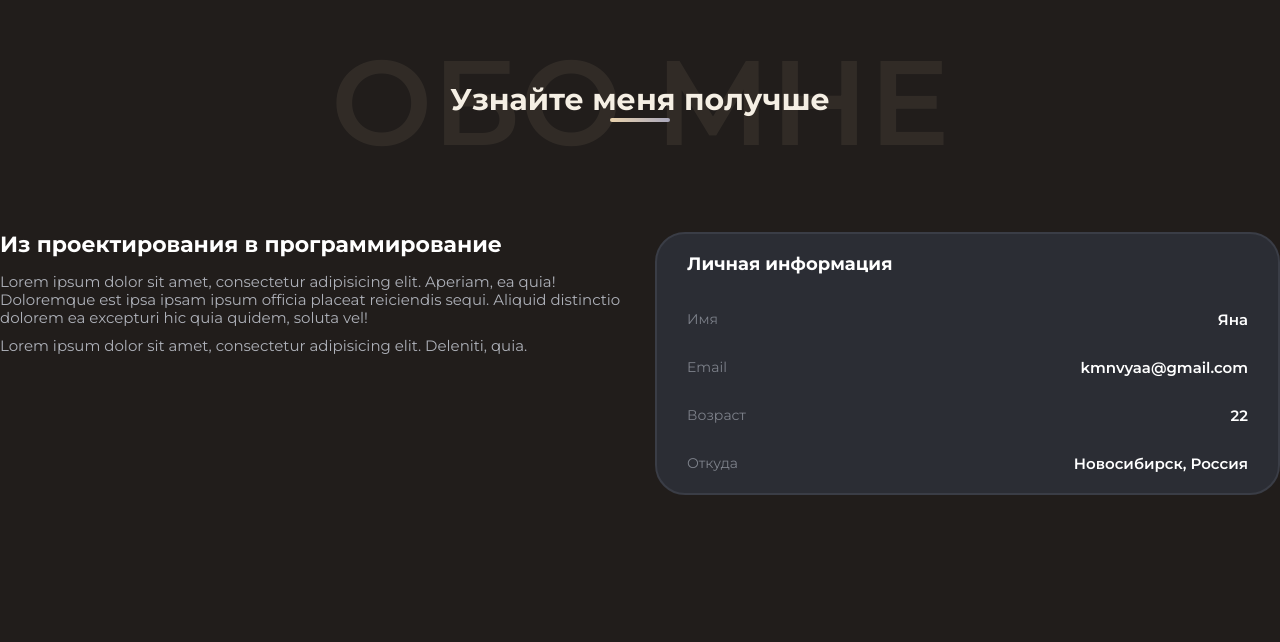
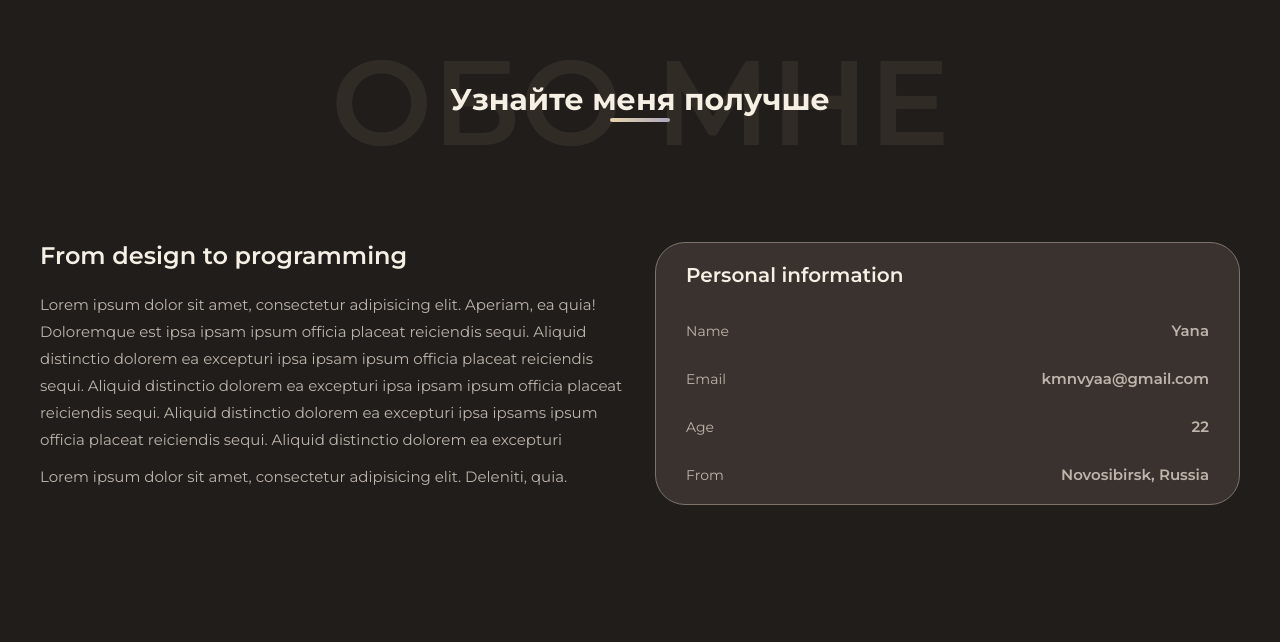
Before and after one commit to KmnvYaA/perfomance, a React (Vite) app: page / in a window 1280 px wide. Shown: the part 838-1480 px from the top of the page. Built offline with nearby package versions, Linux system fonts and the light colour scheme.

Commit message:
feat: стилизация about me

```diff
--- a/src/components/TitleSection.tsx
+++ b/src/components/TitleSection.tsx
@@ -24,7 +24,7 @@ const StyledTitleWrapper = styled.div`
     display: flex;
     align-items: center;
     justify-content: center;
-    margin-bottom: 90px;
+    margin-bottom: 100px;
 `;
 
 const StyledBackgroundTitle = styled.h2`
--- a/src/layout/sections/about/AboutMe.tsx
+++ b/src/layout/sections/about/AboutMe.tsx
@@ -4,18 +4,27 @@ import {TitleSection} from "../../../components/TitleSection.tsx";
 import styled from "styled-components";
 import {PersonalCard} from "./PersonalCard.tsx";
 import {FlexWrapper} from "../../../components/FlexWrapper.tsx";
+import {Container} from "../../../components/Container.ts";
+import {theme} from "../../../styles/Theme.ts";
 
 export const AboutMe = () => {
     return (
         <StyledAboutMe>
+            <Container>
+
                 <TitleSection back={"ОБО МНЕ"} front={"Узнайте меня получше"}/>
                 <PageWrapper>
-                <FlexWrapper gap={'10px'} direction={'column'}  >
+                    <FlexWrapper gap={'10px'} direction={'column'}>
                         <StyledTitleAbout>
-                        Из проектирования в программирование
+                            From design to programming
                         </StyledTitleAbout>
                         <StyledTextAbout>
-                        Lorem ipsum dolor sit amet, consectetur adipisicing elit. Aperiam, ea quia! Doloremque est ipsa ipsam ipsum officia placeat reiciendis sequi. Aliquid distinctio dolorem ea excepturi hic quia quidem, soluta vel!
+                            Lorem ipsum dolor sit amet, consectetur adipisicing elit. Aperiam, ea quia! Doloremque est
+                            ipsa ipsam ipsum officia placeat reiciendis sequi. Aliquid distinctio dolorem ea excepturi
+                            ipsa ipsam ipsum officia placeat reiciendis sequi. Aliquid distinctio dolorem ea excepturi
+                            ipsa ipsam ipsum officia placeat reiciendis sequi. Aliquid distinctio dolorem ea excepturi
+                            ipsa ipsams ipsum officia placeat reiciendis sequi. Aliquid distinctio dolorem ea excepturi
+
                         </StyledTextAbout>
                         <StyledTextAbout>
                             Lorem ipsum dolor sit amet, consectetur adipisicing elit. Deleniti, quia.
@@ -23,22 +32,25 @@ export const AboutMe = () => {
                     </FlexWrapper>
                     <PersonalCard/>
                 </PageWrapper>
+            </Container>
 
         </StyledAboutMe>
     );
 };
 const StyledAboutMe = styled.section`
-    width:fit-content;
+    min-height: max-content;
 `
 const StyledTitleAbout = styled.h3`
-    font-size: 22px;
-    color: white;
-    margin-bottom: 5px;
+    font-size: 24px;
+    color: ${theme.colors.neutral100};
+    margin-bottom: 10px;
+    font-weight: 600;
 `
 
 const StyledTextAbout = styled.p`
     font-size: 15px;
-    color: #AEB1B9;
+    color: ${theme.colors.neutral200};
+    line-height: 1.8;
 `
 const PageWrapper = styled.div`
     display: grid;
--- a/src/layout/sections/about/CardLine.tsx
+++ b/src/layout/sections/about/CardLine.tsx
@@ -1,6 +1,7 @@
 import React from 'react';
 import styled from "styled-components";
 import {FlexWrapper} from "../../../components/FlexWrapper.tsx";
+import {theme} from "../../../styles/Theme.ts";
 
 type LinePropsType = {
     category: string;
@@ -18,11 +19,11 @@ export const CardLine = (props: LinePropsType) => {
 
 const StyledCategory = styled.span`
     font-size: 14px;
-    color: #7D818A;
+    color: ${theme.colors.neutral200};
     font-weight: 400;
 `
 const StyledDescription = styled.span`
     font-size: 15px;
-    color: #FFFFFF;
+    color: ${theme.colors.neutral200};
     font-weight: 600;
 `
--- a/src/layout/sections/about/PersonalCard.tsx
+++ b/src/layout/sections/about/PersonalCard.tsx
@@ -2,36 +2,37 @@ import React from 'react';
 import {CardLine} from "./CardLine.tsx";
 import styled from "styled-components";
 import {FlexWrapper} from "../../../components/FlexWrapper.tsx";
+import {theme} from "../../../styles/Theme.ts";
 
 export const PersonalCard = () => {
     return (
         <CardWrapper>
             <TitleCard>
-                Личная информация
+                Personal information
             </TitleCard>
             <FlexWrapper direction={'column'} gap={'30px'}>
-                <CardLine category={'Имя'} description={'Яна'}/>
+                <CardLine category={'Name'} description={'Yana'}/>
                 <CardLine category={'Email'} description={'kmnvyaa@gmail.com'}/>
-                <CardLine category={'Возраст'} description={'22'}/>
-                <CardLine category={'Откуда'} description={'Новосибирск, Россия'}/>
+                <CardLine category={'Age'} description={'22'}/>
+                <CardLine category={'From'} description={'Novosibirsk, Russia'}/>
             </FlexWrapper>
         </CardWrapper>
     );
 };
 
 const TitleCard = styled.h3`
-    color: #FFFFFF;
-    font-weight: bold;
-    font-size: 18px;
+    color: ${theme.colors.neutral100};
+    font-weight: 600;
+    font-size: 20px;
     margin-bottom: 15px;
 `
 const CardWrapper = styled.div`
     display: flex;
     flex-direction: column;
     gap: 20px;
-    background: #2B2D34;
+    background:  ${theme.colors.primary200};
     border-radius: 30px;
-    border: 2px solid #3A3D46;
+    border: 1px solid ${theme.colors.primary300};
     height: max-content;
     padding: 20px 30px;
 `
```
Lines whose indentation alone changed are shown as unchanged.
